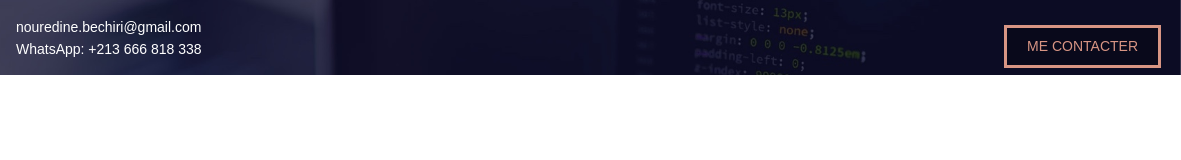
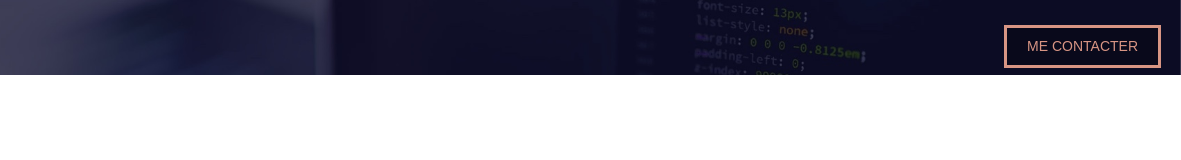
Before and after one commit to nouredinebechiri/website, a plain HTML site: page header.html in a window 1280 px wide. Shown: the full height of the page, 99-1280 px from the left. Drawn offline with Linux system fonts and the light colour scheme.

Commit message:
Add files via upload

```diff
--- a/header.html
+++ b/header.html
@@ -10,10 +10,10 @@
     <div class="portfolio-header">
         <img class="header_img" src="img/nouredinebechiri.PNG" alt="Retour">
         <div class="header-contact">
-            <a class="link" style="color: white;" href="mailto:nouredine.bechiri@gmail.com?subject=Contact depuis site web">nouredine.bechiri@gmail.com</a>
+            <!-- <a class="link" style="color: white;" href="mailto:nouredine.bechiri@gmail.com?subject=Contact depuis site web">nouredine.bechiri@gmail.com</a>
             <div class="icon">
                 <a style="display: block;">WhatsApp: +213 666 818 338</a>
-            </div>
+            </div> -->
         </div>
         <a class="contact-button contact-button-portfolio" href="mailto:nouredine.bechiri@gmail.com?subject=Contact depuis site web">ME CONTACTER</a>
     </div>
```
